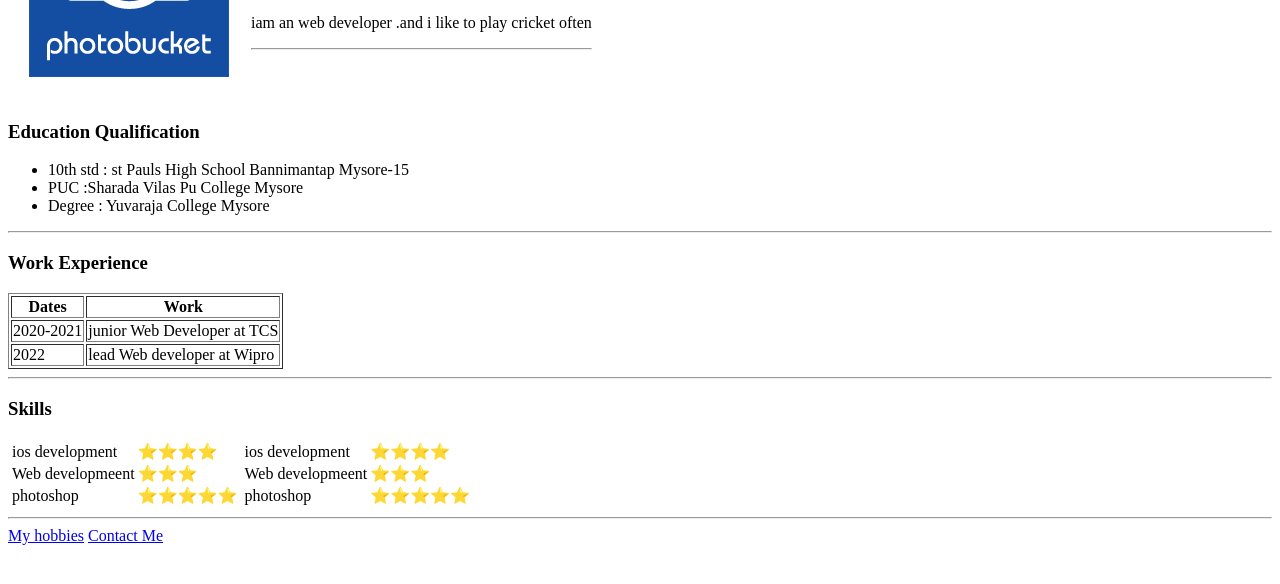
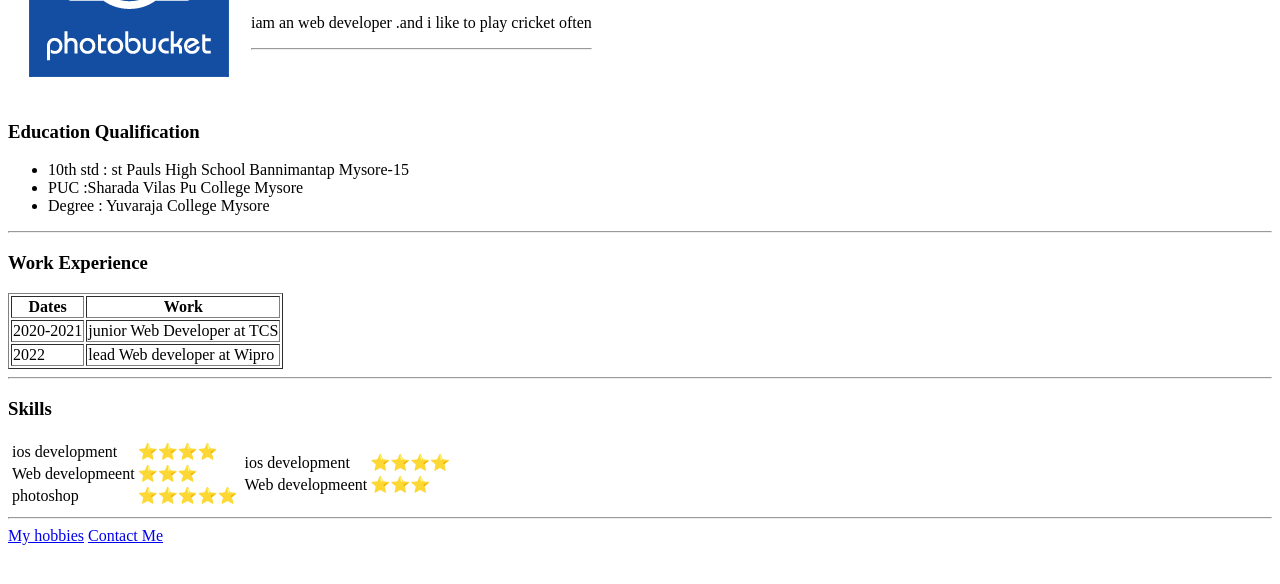
Before and after one commit to sandeepbcaycm/Resume, a plain HTML site: page index.html in a window 1280 px wide. Shown: the part 152-736 px from the top of the page. Drawn offline with Linux system fonts and the light colour scheme; files whose address does not match are found by name.

Commit message:
Update index.html

```diff
--- a/index.html
+++ b/index.html
@@ -72,10 +72,7 @@
         <td>Web developmeent</td>
         <td>⭐⭐⭐</td>
       </tr>
-      <tr>
-        <td>photoshop</td>
-        <td>⭐⭐⭐⭐⭐</td>
-      </tr>
+
     </table></td>
   </tr>
 </table>
```
